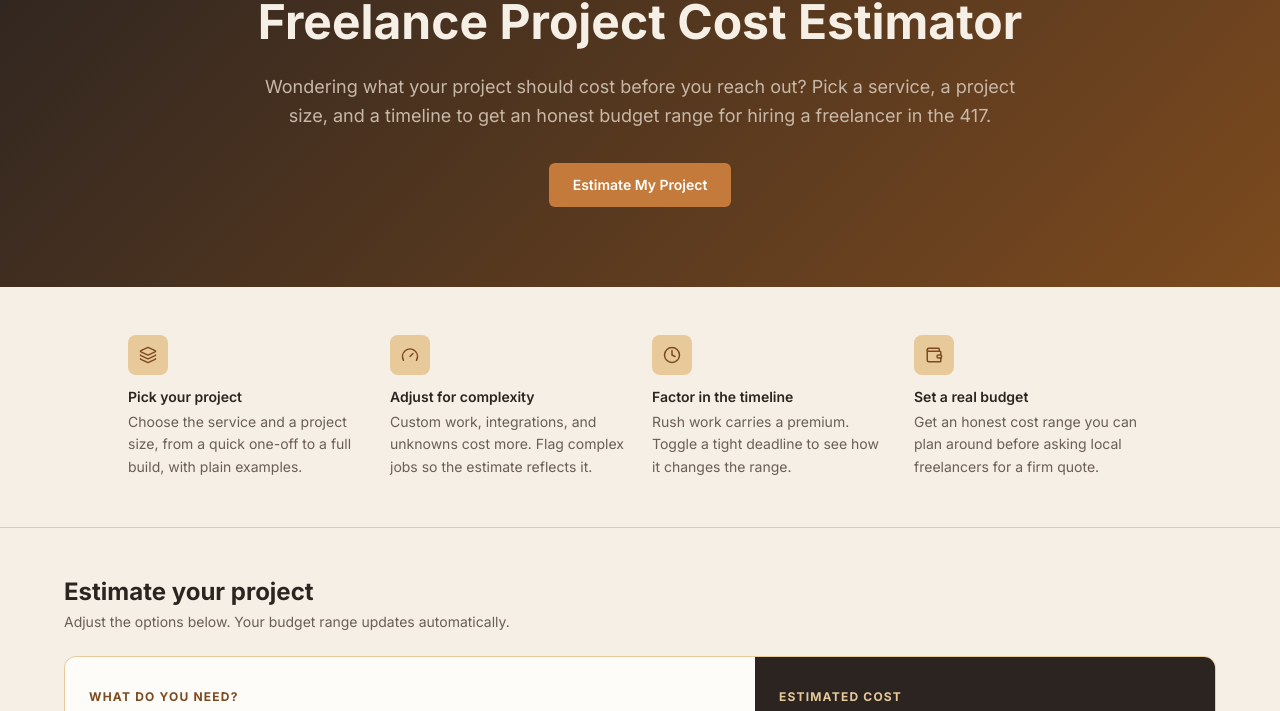
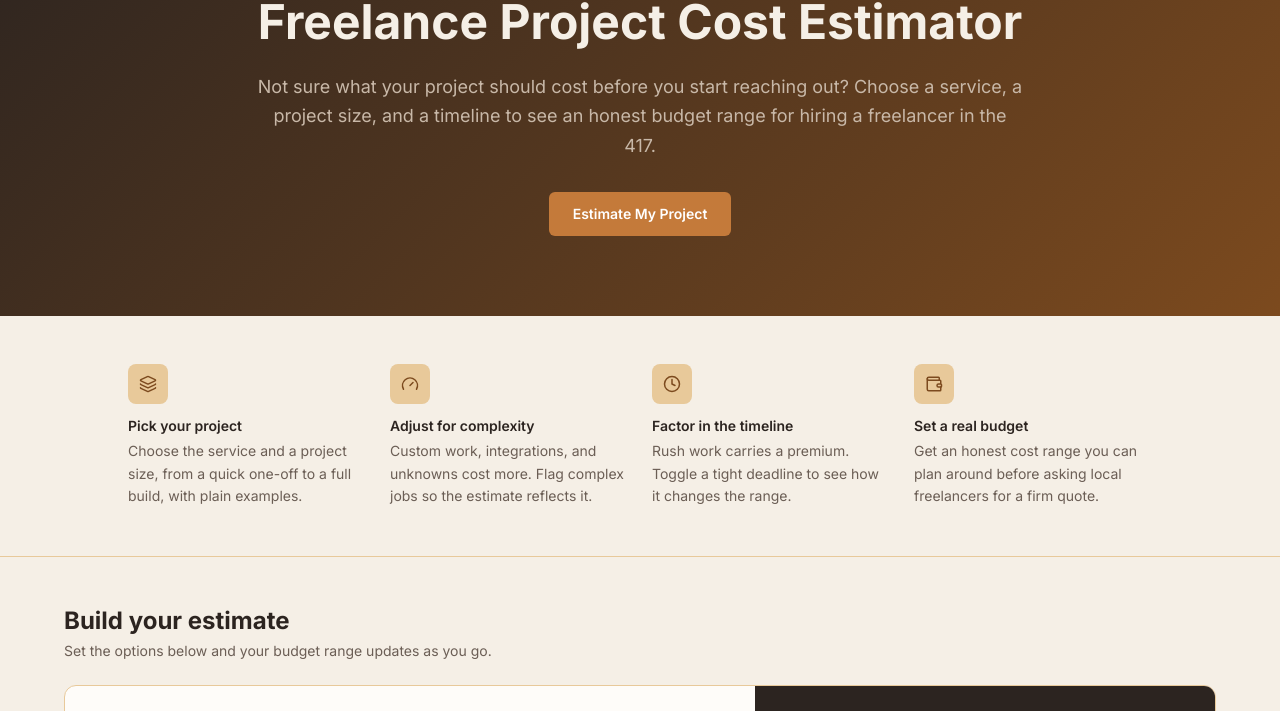
Before and after one commit to DeliverDigital-WebsiteAgency/417-freelancers, a Next.js app: page /project-cost-estimator in a window 1280 px wide. Shown: the part 201-912 px from the top of the page. Built offline with nearby package versions, Linux system fonts and the light colour scheme; no server answers.

Commit message:
Reword project cost estimator hero and tool section copy for freshness

```diff
--- a/src/app/project-cost-estimator/page.tsx
+++ b/src/app/project-cost-estimator/page.tsx
@@ -89,8 +89,9 @@ export default function ProjectCostEstimatorPage() {
             Freelance Project Cost Estimator
           </h1>
           <p className="text-lg leading-relaxed mb-8" style={{ color: "#C8B8A8" }}>
-            Wondering what your project should cost before you reach out? Pick a service, a project
-            size, and a timeline to get an honest budget range for hiring a freelancer in the 417.
+            Not sure what your project should cost before you start reaching out? Choose a service,
+            a project size, and a timeline to see an honest budget range for hiring a freelancer in
+            the 417.
           </p>
           <a
             href="#estimator-tool"
@@ -129,10 +130,10 @@ export default function ProjectCostEstimatorPage() {
         <div className="max-w-6xl mx-auto">
           <div className="mb-6">
             <h2 className="text-2xl font-bold mb-1" style={{ color: "#2C2420" }}>
-              Estimate your project
+              Build your estimate
             </h2>
             <p className="text-sm" style={{ color: "#6B5E55" }}>
-              Adjust the options below. Your budget range updates automatically.
+              Set the options below and your budget range updates as you go.
             </p>
           </div>
           <ProjectCostEstimatorClient />
```
